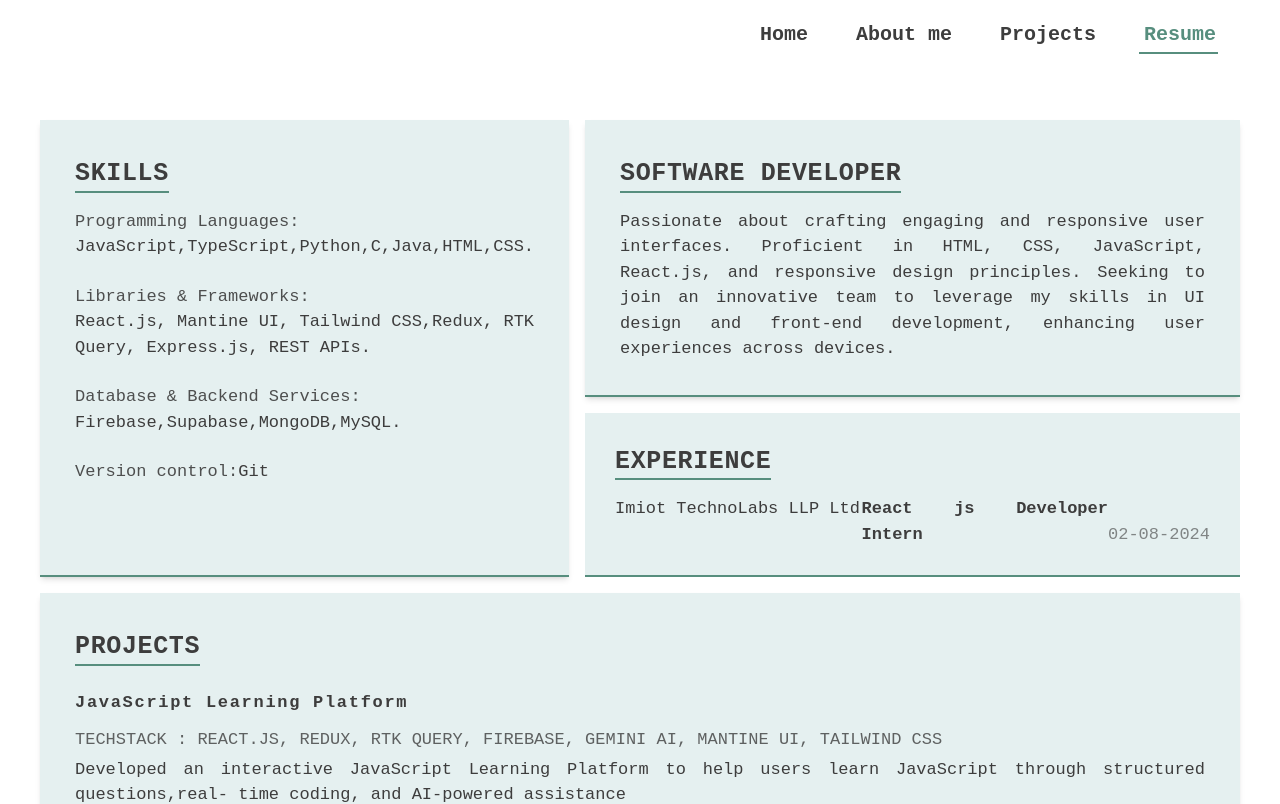
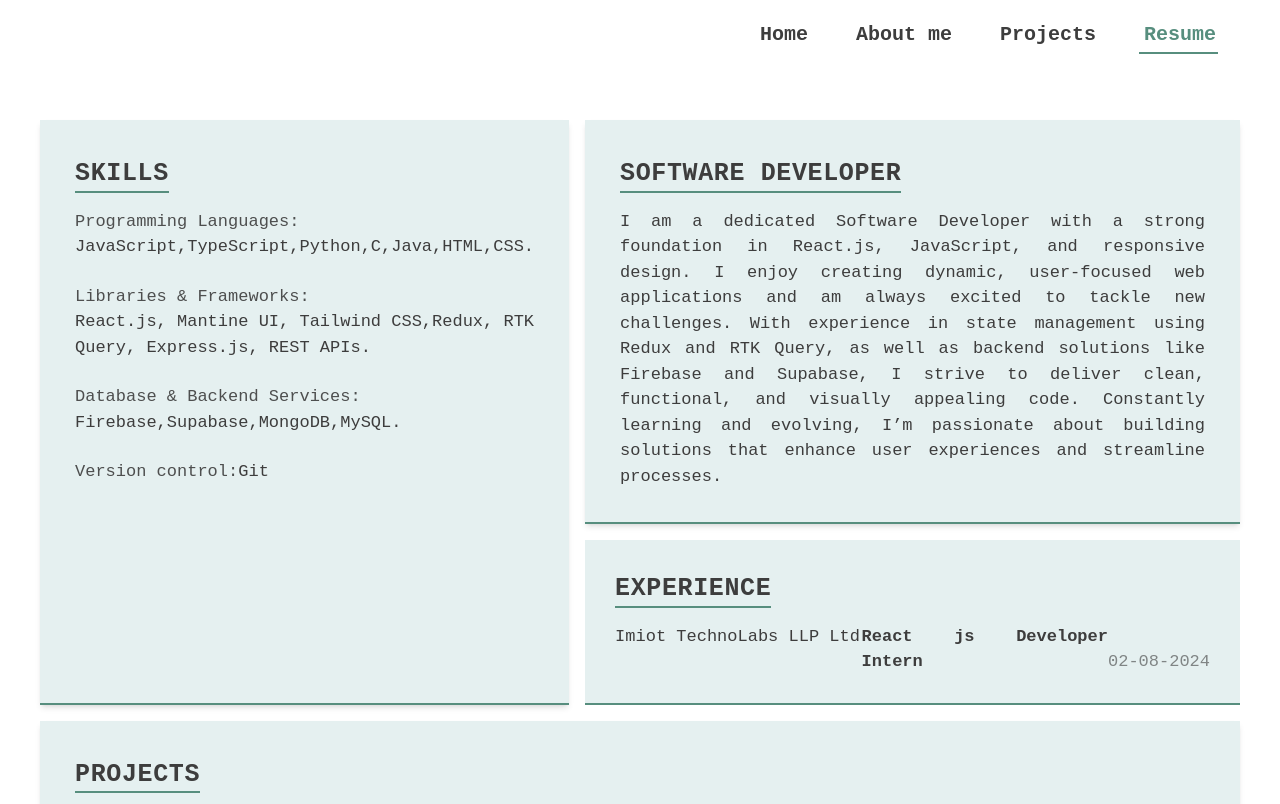
Before and after one commit to Muneera-cod/Personal_Portifolio, a React (Vite) app: page /resume in a window 1280 px wide. Shown: the top 804 px of the page. Built offline with nearby package versions, Linux system fonts and the light colour scheme.

Commit message:
project section upadted

```diff
--- a/src/Components/ui/Projects/ProjectDetails.jsx
+++ b/src/Components/ui/Projects/ProjectDetails.jsx
@@ -2,13 +2,13 @@ import { projects } from './Data'
 import { IconChevronLeft,IconChevronRight } from '@tabler/icons-react'
 function ProjectDetails() {
   return (
-  <section className='flex flex-col pt-[120px] px-20 gap-10 py-10 slide-in-bottom'>
-    <div className='flex items-center'><h1 className='pr-4 font-[700] text-hoverNavClr py-2 font-[900] text-3xl mr-auto tracking-widest'>Projects</h1><hr className=' border-opacity-20 w-full border-[0.5px] border-hoverNavClr'></hr></div>
-    <div className=' grid sm:grid-cols-1 md:grid-cols-2  lg:grid-cols-3  gap-10 '>
-      { projects.map((project,index)=><div  key={index} className='h-[500px] max-h-[500px] min-h-[500px] flex flex-col gap-4 boxShadow px-10 py-8 hover:scale-[1.030] shadow-lg bg-hoverNavClr rounded-md border-[0.5px] border-hoverNavClr border-opacity-20 bg-opacity-10'>
-           <h1 className='font-[700] text-md'>{project.name}</h1>
+  <section className='flex flex-col pt-[120px] sm:px-[25px] md:px-[30px] lg:px-[40px] gap-10 py-10 slide-in-bottom'>
+    <div className='flex items-center'><h1 className='pr-4 font-[700] text-hoverNavClr py-2 font-[900] sm:text-2xl md:text-3xl mr-auto tracking-widest'>Projects</h1><hr className=' border-opacity-20 w-full border-[0.5px] border-hoverNavClr'></hr></div>
+    <div className=' grid sm:grid-cols-1 md:grid-cols-2  lg:grid-cols-3  gap-10 text-md'>
+      { projects.map((project,index)=><div  key={index} className='h-[500px] max-h-[500px] min-h-[500px] flex flex-col gap-4 boxShadow sm:px-6 md:px-8 lg:px-10 py-8 hover:scale-[1.030] shadow-lg bg-hoverNavClr rounded-md border-[0.5px] border-hoverNavClr border-opacity-20 bg-opacity-10'>
+           <h1 className='font-[700] '>{project.name}</h1>
            <div className='h-[200px] max-h-[200px] overflow-hidden'><img onClick={()=>window.open(project.link, '_blank')} src={project.img} className='object-fit rounded-sm w-full h-full flex-1'/></div>
-           <p className='my-2 '>{project.description}</p>
+           <p className='my-2 text-justify'>{project.description}</p>
         </div>
 )}
 
--- a/src/Components/ui/Resume/Resume.jsx
+++ b/src/Components/ui/Resume/Resume.jsx
@@ -42,9 +42,11 @@ function Resume() {
           <p className='sm:text-[18px] md:text-[25px] font-[700]   uppercase headline tracking-wide'>Software Developer</p>
 
         </div>
-        <div className=' text-justify'> <p className='sm:text-[15px] md:text-[17px] '>Passionate about crafting engaging and responsive user interfaces. Proficient in HTML, CSS, JavaScript, React.js, and
-responsive design principles. Seeking to join an innovative team to leverage my skills in UI design and front-end
-development, enhancing user experiences across devices. </p></div>
+        <div className=' text-justify'> <p className='sm:text-[15px] md:text-[17px] '>I am a dedicated Software Developer with a strong foundation in React.js, JavaScript, and responsive design. I enjoy
+creating dynamic, user-focused web applications and am always excited to tackle new challenges. With experience in
+state management using Redux and RTK Query, as well as backend solutions like Firebase and Supabase, I strive to
+deliver clean, functional, and visually appealing code. Constantly learning and evolving, I’m passionate about building
+solutions that enhance user experiences and streamline processes. </p></div>
         </div>
 
         <div className={`headline sm:p-[20px]  md:p-[25px] lg:p-[30px] xl:p-[35px]shadow-md flex flex-col gap-[1rem] bg-[rgb(3,111,113,0.1)] slide-in-right  ${styles.experience}`}>
```
